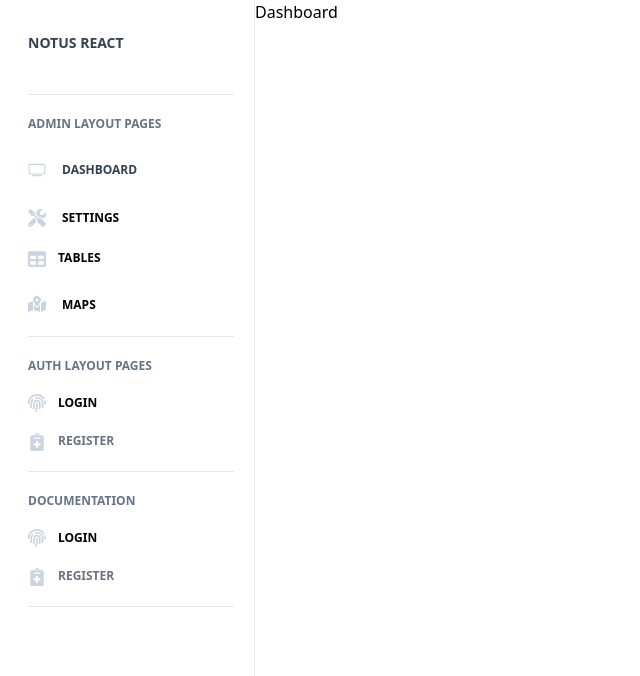
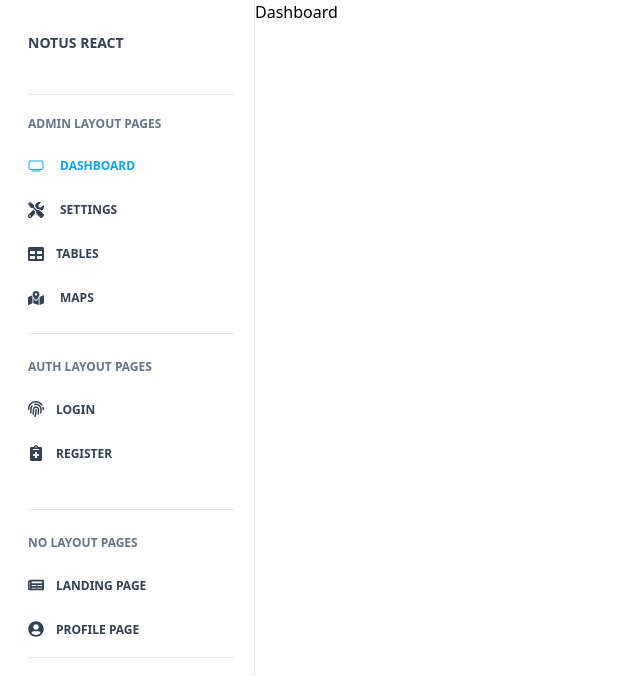
Before and after one commit to lathiyakunj/react-project, a React (Vite) app: page /dashboard in a window 1280 px wide. Shown: the top 676 px of the page, without its empty margins (0-640 px from the left). Built offline with nearby package versions, Linux system fonts and the light colour scheme; sample sign-in values are in the browser's storage.

Commit message:
designing changes

```diff
--- a/src/App.css
+++ b/src/App.css
@@ -1 +1,10 @@
-@import 'tailwindcss'
+@import 'tailwindcss';
+
+/* .active{
+    color: #0ea5ed !important;
+} */
+
+.active {
+  color: #0ea5ed !important;
+  background: #fff;
+}
--- a/src/App.jsx
+++ b/src/App.jsx
@@ -10,6 +10,9 @@ import { useState } from "react";
 import { createContext } from "react";
 import Maps from "./pages/Maps";
 import Register from "./pages/Register";
+import LandingPage from "./pages/LandingPage";
+import ProfilePage from "./pages/ProfilePage";
+import HOC from "./pages/HOC";
 
 export const loginUser = createContext();
 function App() {
@@ -38,6 +41,8 @@ function App() {
                 <Route path="/maps" element={<Maps />} />
                 <Route path="/login" element={<Login />} />
                 <Route path="/register" element={<Register />} />
+                <Route path="/landingpage" element={<LandingPage />} />
+                <Route path="/profilepage" element={<ProfilePage />} />
                 <Route path="/signin" element={<SignIn />} />
                 <Route path="/signup" element={<SignUp />} />
               </>
--- a/src/pages/HOC.jsx
+++ b/src/pages/HOC.jsx
@@ -1,16 +1,16 @@
 import {
   FaFingerprint,
   FaMapMarkedAlt,
+  FaNewspaper,
   FaNotesMedical,
   FaTable,
   FaTools,
+  FaUserCircle,
 } from "react-icons/fa";
 import { NavLink } from "react-router-dom";
-import { MdDiamond } from "react-icons/md";
-import { HiMiniRectangleStack } from "react-icons/hi2";
 import { useContext, useEffect } from "react";
 import { loginUser } from "../App";
-import { IoHelpBuoy, IoTvOutline } from "react-icons/io5";
+import { IoTvOutline } from "react-icons/io5";
 const HOC = (Comp) => {
   const NewComponent = () => {
     let user = useContext(loginUser);
@@ -25,54 +25,17 @@ const HOC = (Comp) => {
       user.setdata(user.data);
     };
     console.log(window.location);
+    const navClass = ({ isActive }) =>
+      `my-4 flex
+      ${
+        isActive
+          ? "text-[#0ea5ed] font-bold hover:text-[#0ea5ed]"
+          : "text-[#334155] hover:text-[#64748b]"
+      }`;
+
+
     return (
       <>
-        {/* <div className="w-full fix flex h-17 p-2 border-b border-gray-200">
-          <NavLink to="/home">
-            <div className="flex py-2 pe-5 ps-4 w-65">
-              <img src={img} alt="" className="h-6 mt-1 w-6 me-2 " />
-              <h3 className="font-bold text-[21px]">Windster</h3>
-            </div>
-          </NavLink>
-          <div className="w-full">
-            <div className=" flex justify-between  items-center text-[#6b7280]">
-              <label
-                htmlFor="input"
-                className="mt-2 px-3 py-1.5 w-63 ms-1 hover:outline-[#3798a6] bg-[#f9fafb] hover:outline-2 outline hover:cursor-text my-0.5 outline-gray-300 rounded-lg"
-              >
-                <MdOutlineSearch fontSize={22} className="inline-block me-2" />
-                <input
-                  id="input"
-                  type="text"
-                  className="focus:outline-0 placeholder:text-[#6b7280] text-[#222121]"
-                  placeholder="Search"
-                />
-              </label>
-
-              <div>
-                <span className=" font-normal text-gray-500  mr-5">
-                  Open source ❤️
-                </span>
-                <div className="border inline-flex mr-3 border-gray-400 bg-[#f0f4f7] text-black rounded">
-                  <div className="items-center px-3 py-1 flex text-[12px]">
-                    <IoStarOutline className=" text-[16px]" />
-                    <span className="ps-1"> Star</span>
-                  </div>
-                  <span className="bg-white py-1 text-[12px] border-l px-2.5  border-gray-400">
-                    6
-                  </span>
-                </div>
-                <button
-                  className="py-2 px-3 bg-teal-500 rounded text-white me-4"
-                  onClick={logOut}
-                >
-                  LogOut
-                </button>
-              </div>
-            </div>
-          </div>
-        </div> */}
-
         <div className="flex">
           {/* SideBar */}
           <div className="w-full max-w-63.75 h-[89.3vh] px-5 bg-white border-r border-gray-200">
@@ -84,69 +47,71 @@ const HOC = (Comp) => {
               <p className="text-[#64748b] text-[12px] pt-2 pb-4 uppercase font-bold">
                 Admin Layout Pages
               </p>
-              <NavLink to="/dashboard">
-                <li className=" text-[#334155] my-5 rounded-lg hover:text-[#64748b] mt-1">
-                  <IoTvOutline className="inline text-[#cbd5e1] me-4 text-[18px]" />
+              <NavLink className={navClass} to="/dashboard">
+                <li className="   -mt-4">
+                  <IoTvOutline className="inline me-4 text-[16px]" />
                   <span className=" text-[12px] font-bold uppercase">
                     Dashboard
                   </span>
                 </li>
               </NavLink>
-              <NavLink to="/setting">
-                <li className="text-[#6b7280 my-5 rounded-lg hover:tems-center">
-                  <FaTools className="inline me-4 text-[#cbd5e1] text-[18px]" />
+              <NavLink className={navClass} to="/setting">
+                <li className=" ">
+                  <FaTools className="inline me-4 text-[16px]" />
                   <span className=" text-[12px] font-bold uppercase">
                     Settings
                   </span>
                 </li>
               </NavLink>
-              <NavLink to="/tables">
-                <li className="text-[#6b7280 my-5 rounded-lg mt-0.5 flex items-center">
-                  <FaTable className="inline me-3 text-[#cbd5e1] text-[18px]" />
+              <NavLink className={navClass} to="/tables">
+                <li className="">
+                  <FaTable className="inline me-3 text-[16px]" />
                   <span className="text-[12px] font-bold uppercase">
                     Tables
                   </span>
                 </li>
               </NavLink>
-              <NavLink to="/maps">
-                <li className="text-[#6b7280 my-5 rounded-lg hover:tems-center">
-                  <FaMapMarkedAlt className="inline text-[#cbd5e1] me-4 text-[18px]" />
+              <NavLink className={navClass} to="/maps">
+                <li className=" ">
+                  <FaMapMarkedAlt className="inline me-4 text-[16px]" />
                   <span className="text-[12px] font-bold uppercase">Maps</span>
                 </li>
               </NavLink>
-              <hr className="text-gray-200 my-3" />
-              <p className="text-[#64748b] text-[12px] pt-2 pb-4 uppercase font-bold">
+              <hr className="text-gray-200 my-6" />
+              <p className="text-[#64748b] text-[12px]  uppercase font-bold">
                 Auth Layout Pages
               </p>
-              <NavLink to="/login">
-                <li className="text-[#6b7280 my-5 rounded-lg mt-0.5 flex items-center">
-                  <FaFingerprint className="inline text-[#cbd5e1] me-3 text-[18px]" />
+              <NavLink className={navClass} to="/login">
+                <li className="">
+                  <FaFingerprint className="inline me-3 text-[16px]" />
                   <span className="text-[12px] font-bold uppercase">Login</span>
                 </li>
               </NavLink>
-              <NavLink to="/register">
-                <li className="text-[#6b7280] my-5 rounded-lg mt-1.5 flex items-center">
-                  <FaNotesMedical className="inline text-[#cbd5e1] me-3 text-[18px]" />
+              <NavLink className={navClass} to="/register">
+                <li className="">
+                  <FaNotesMedical className="inline me-3 text-[16px]" />
                   <span className="text-[12px] font-bold uppercase">
                     register
                   </span>
                 </li>
               </NavLink>
-              <hr className="text-gray-200 my-3" />
-              <p className="text-[#64748b] text-[12px] pt-2 pb-4 uppercase font-bold">
-                documentation
+              <hr className="text-gray-200 mb-6 mt-11" />
+              <p className="text-[#64748b] text-[12px] uppercase font-bold">
+                no layout pages
               </p>
-              <NavLink to="/login">
-                <li className="text-[#6b7280 my-5 rounded-lg mt-0.5 flex items-center">
-                  <FaFingerprint className="inline text-[#cbd5e1] me-3 text-[18px]" />
-                  <span className="text-[12px] font-bold uppercase">Login</span>
+              <NavLink className={navClass} to="/landingpage">
+                <li className="">
+                  <FaNewspaper className="inline me-3 text-[16px]" />
+                  <span className="text-[12px] font-bold uppercase">
+                    Landing Page
+                  </span>
                 </li>
               </NavLink>
-              <NavLink to="/register">
-                <li className="text-[#6b7280] my-5 rounded-lg mt-1.5 flex items-center">
-                  <FaNotesMedical className="inline text-[#cbd5e1] me-3 text-[18px]" />
+              <NavLink className={navClass} to="/profilepage">
+                <li className="">
+                  <FaUserCircle className="inline me-3 text-[16px]" />
                   <span className="text-[12px] font-bold uppercase">
-                    register
+                    Profile Page
                   </span>
                 </li>
               </NavLink>
--- /dev/null
+++ b/src/pages/LandingPage.jsx
@@ -0,0 +1,12 @@
+import React from 'react'
+import HOC from './HOC'
+
+const LandingPage = () => {
+  return (
+    <>
+      LandingPage
+    </>
+  )
+}
+
+export default HOC(LandingPage)
--- /dev/null
+++ b/src/pages/ProfilePage.jsx
@@ -0,0 +1,11 @@
+import HOC from './HOC'
+
+const ProfilePage = () => {
+  return (
+    <>
+      ProfilePage
+    </>
+  )
+}
+
+export default HOC(ProfilePage)
```
